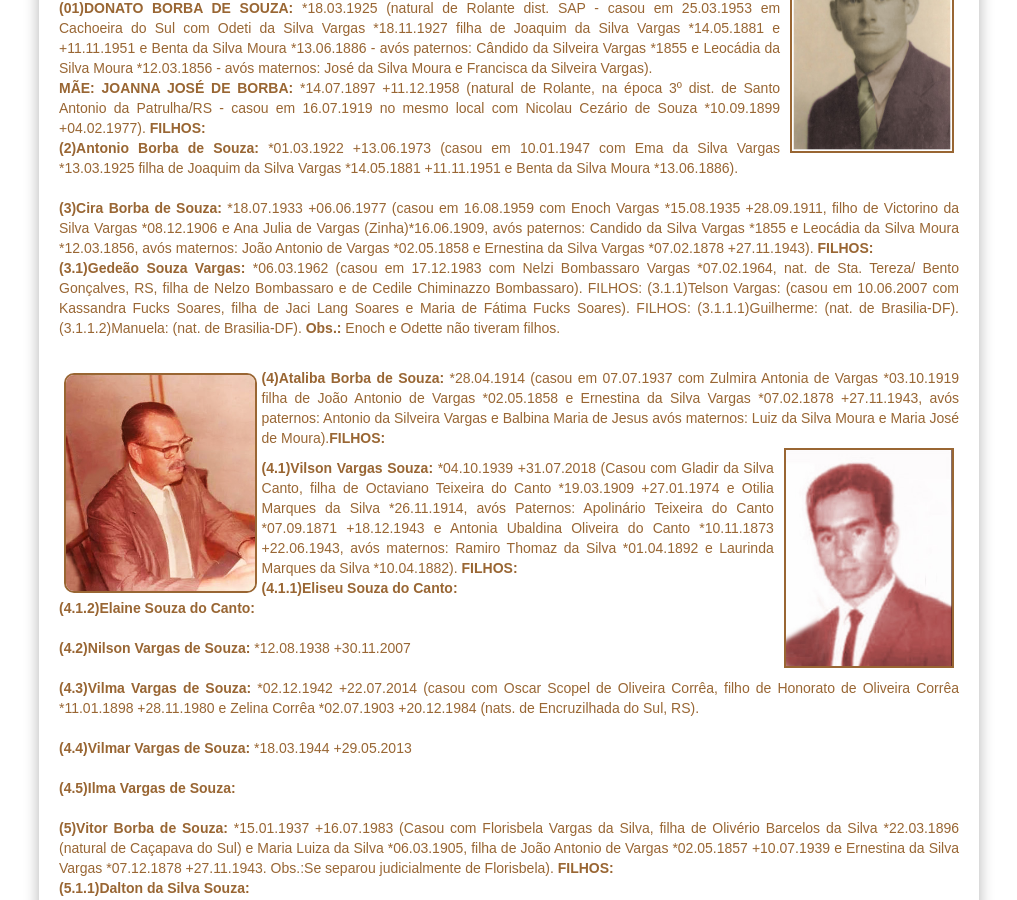
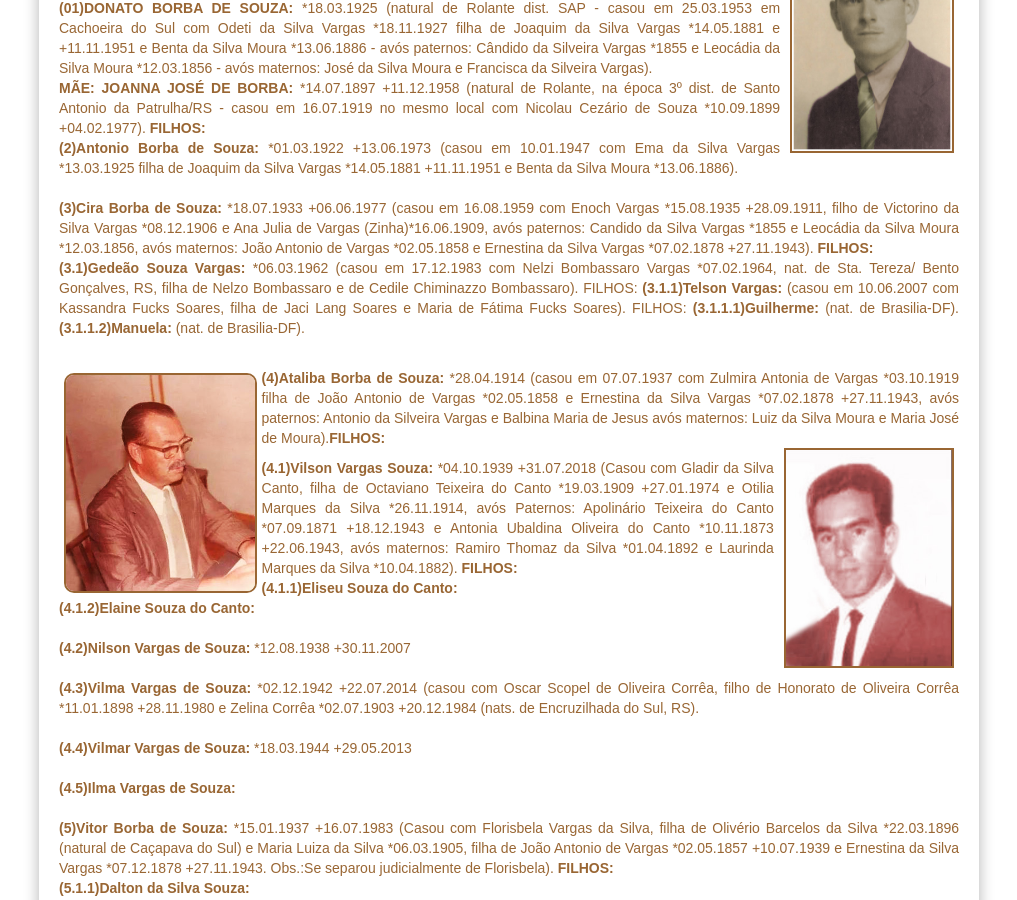
Before and after one commit to claudiovargas1955/claudiovargas1955.github.io, a Jekyll site: the page built from _pages/arvore-genealogica-da-familia-borba.html, in a window 1280 px wide and 900 px high, scrolled down 469 px. Shown: the whole window, without its empty margins (131-1148 px from the left). Built offline with Jekyll 4.4.1, drawn with Linux system fonts in a browser that asks for light colours; some web fonts are replaced.

Commit message:
Update arvore-genealogica-da-familia-borba.html

```diff
--- a/_pages/arvore-genealogica-da-familia-borba.html
+++ b/_pages/arvore-genealogica-da-familia-borba.html
@@ -71,10 +71,10 @@
 </b><br>
 <b>(3.1)Gedeão Souza Vargas: </b>*06.03.1962 (casou em 17.12.1983 com Nelzi Bombassaro Vargas *07.02.1964, nat. de Sta. Tereza/ Bento
 Gonçalves, RS, filha de Nelzo Bombassaro e de Cedile Chiminazzo Bombassaro). FILHOS:
-(3.1.1)Telson Vargas: (casou em 10.06.2007 com Kassandra Fucks Soares, filha de Jaci Lang Soares e Maria de Fátima Fucks Soares). FILHOS:
-(3.1.1.1)Guilherme: (nat. de Brasilia-DF).
-(3.1.1.2)Manuela: (nat. de Brasilia-DF).
-<b>Obs.:</b> Enoch e Odette não tiveram filhos.<br><br>
+       <b>(3.1.1)Telson Vargas: </b>(casou em 10.06.2007 com Kassandra Fucks Soares, filha de Jaci Lang Soares e Maria de Fátima Fucks
+       Soares). FILHOS:
+              <b>(3.1.1.1)Guilherme: </b>(nat. de Brasilia-DF).
+              <b>(3.1.1.2)Manuela: </b>(nat. de Brasilia-DF).<br><br>
 
 <p><img class="esq1" style="float:left"; src="/images/FOTO ATALIBA.jpg" height="220px" title="Ataliba Borba de Souza";/>
 <b>(4)Ataliba Borba de Souza:</b> *28.04.1914 (casou em 07.07.1937 com Zulmira Antonia de Vargas *03.10.1919 filha de João Antonio de
```
